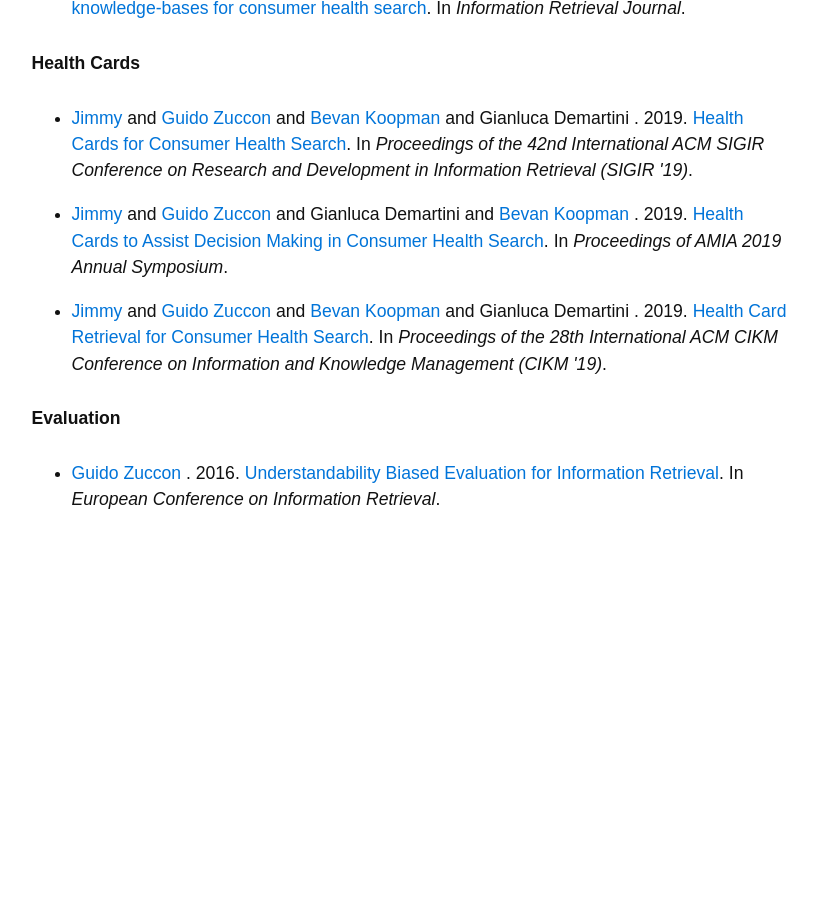
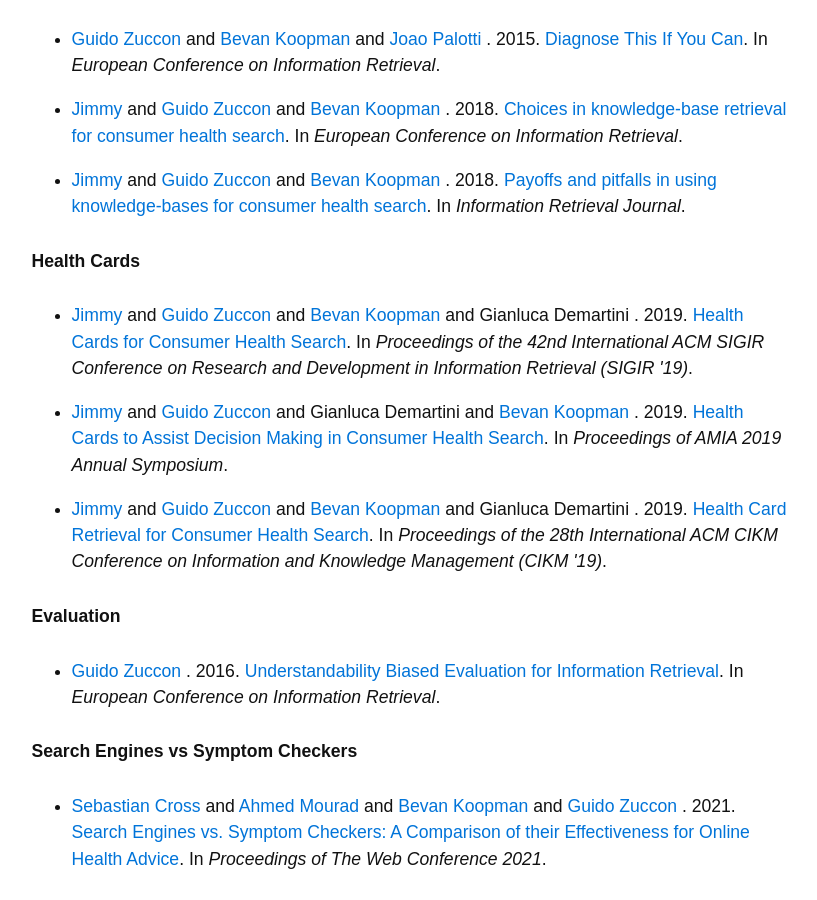
Before and after one commit to ielab/ielab.github.io, a Jekyll site: the page built from _projects/consumer-health-search.md, in a window 1280 px wide and 900 px high, scrolled down 1204 px. Shown: the whole window, without its empty margins (331-1148 px from the left). Built offline with Jekyll 4.4.1, drawn with Linux system fonts in a browser that asks for light colours; before the commit the page ends 1745 px from its top, so only the background shows below that.

Commit message:
upload the web conf 2021 paper of search engines vs symptom checkers

```diff
--- a/_data/projects/consumer-health-search.yml
+++ b/_data/projects/consumer-health-search.yml
@@ -16,3 +16,6 @@
   - name: Evaluation
     publications:
       - zuccon-2016-understandability
+  - name: Search Engines vs Symptom Checkers
+    publications:
+      - cross-2021-search
--- a/_projects/consumer-health-search.md
+++ b/_projects/consumer-health-search.md
@@ -2,7 +2,7 @@
 name: Consumer Health Search
 image: /images/projects/chs.jpg
 featured: true
-people: [jimmy, guido-zuccon, bevan-koopman, joao-palotti]
+people: [sebastian-cross, jimmy, guido-zuccon, bevan-koopman, joao-palotti]
 ---
 
 ## About this project
--- /dev/null
+++ b/_publications/cross-2021-search.md
@@ -0,0 +1,16 @@
+---
+authors: [sebastian-cross, ahmed-mourad, bevan-koopman, guido-zuccon]
+title: "Search Engines vs. Symptom Checkers: A Comparison of their Effectiveness for Online Health Advice"
+venue: Proceedings of The Web Conference 2021
+year: 2021
+pdf: /publications/pdfs/cross2021search.pdf
+projects: [consumer-health-search]
+links:
+ - url: https://github.com/ielab/SEvsSC
+   name: Github
+---
+---
+
+## Abstract
+
+Increasingly, people go online to seek health advice. They commonly use the symptoms they are experiencing to identify the health conditions they may have (self-diagnosis task) as well as to determine an appropriate action to take (triaging task); e.g., should they seek emergent medical attention or attempt to treat themselves at home? This paper investigates the effectiveness of two of the most common methods people use for self-diagnosis and triaging: online symptom checkers and traditional web search engines. To this end, we conducted a user study with 64 real-world users performing 8 simulated self-diagnosis tasks. Participants were exposed to both a representative symptom checker and a search engine. The results of our study provide empirical evidence for whether using a search engine for health information improves people's understanding of their health condition and their ability to act on them, compared to interacting with a symptom checker, which bases its interaction model on  a question-answering process. Additionally, recorded answers to qualitative questionnaires from study participants provide insights into which style of interaction and system they prefer to use for obtaining medical information, and how helpful they thought each system was. These findings can help inform the development of better search engines and symptom checkers that support people seeking health advice online.
```
Also changed, not shown: 1 other file.
